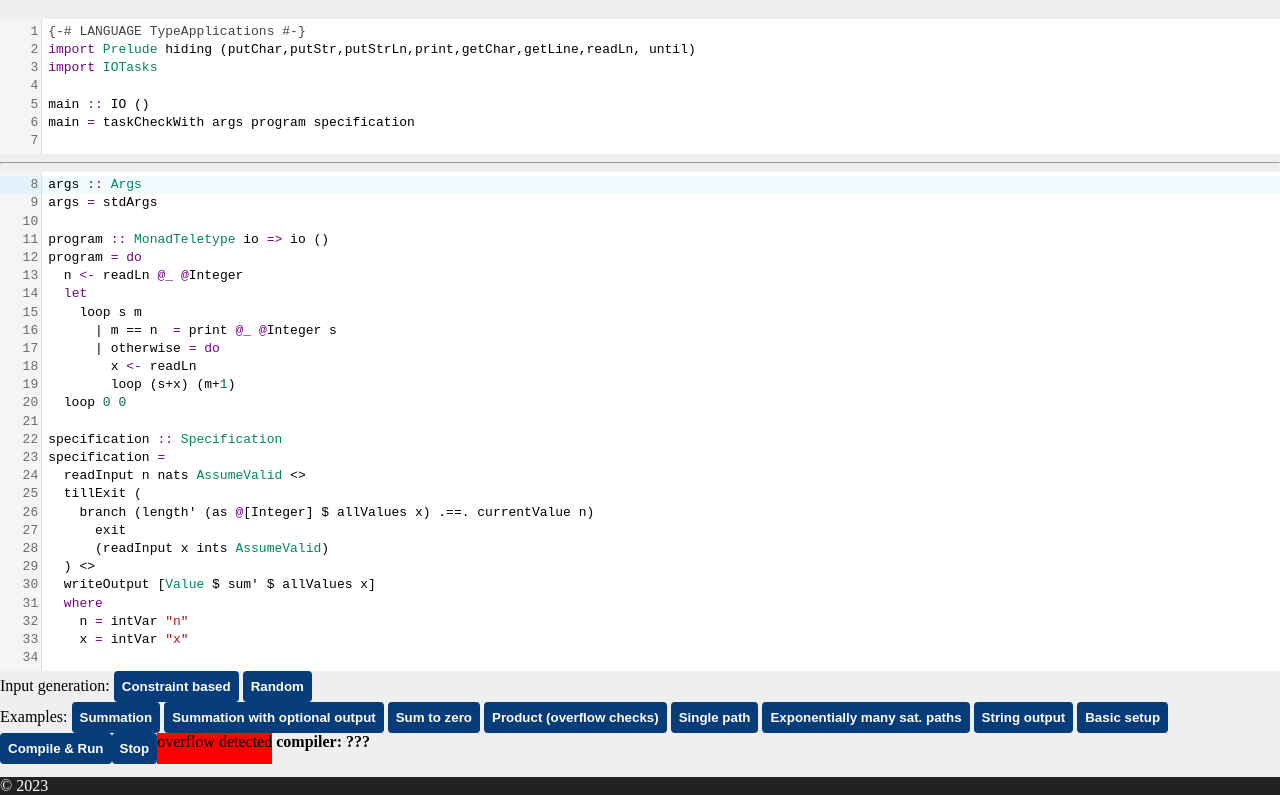
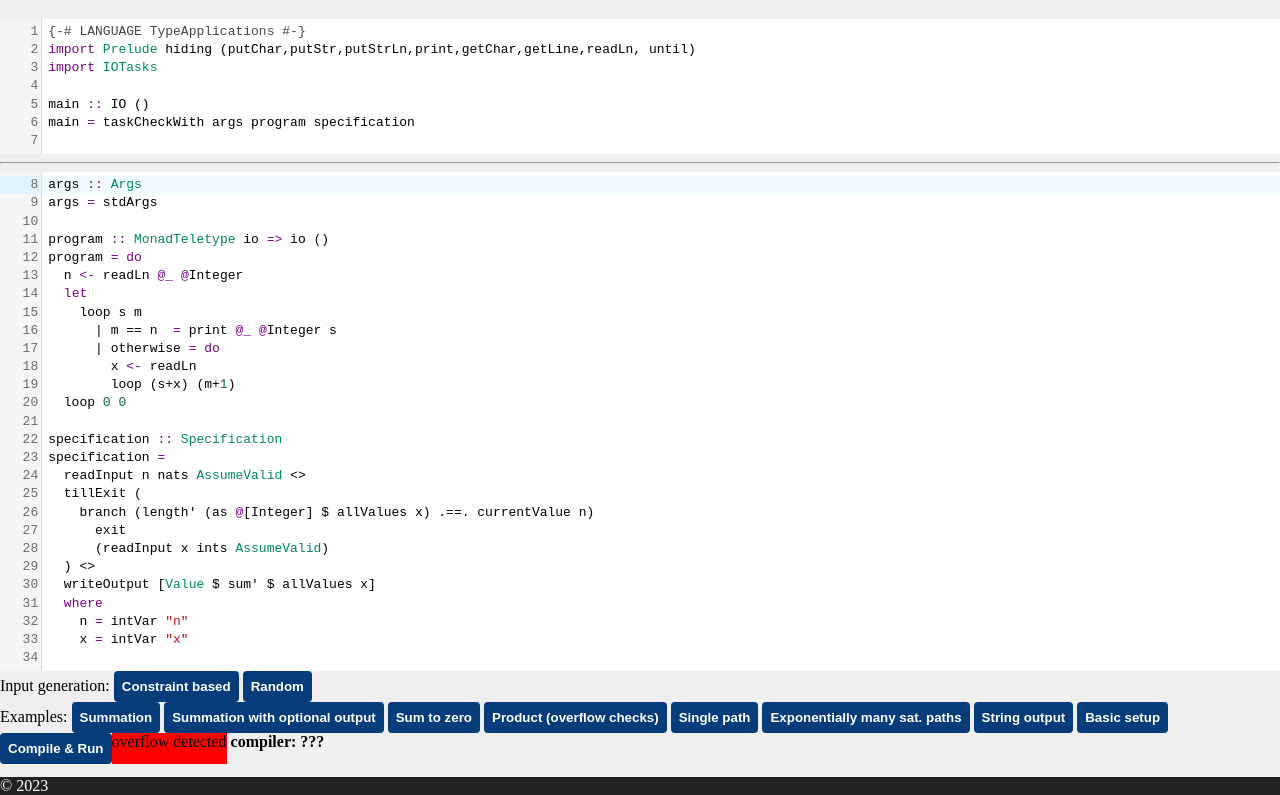
Before and after one commit to owestphal/IOTasks-demo, a website with bundled scripts: page site/mockup.html in a window 1280 px wide. Shown: the part 63-858 px from the top of the page. Built offline with nearby package versions, Linux system fonts and the light colour scheme; no server answers.

Commit message:
start stop button as inactive

```diff
--- a/site/mockup.html
+++ b/site/mockup.html
@@ -44,7 +44,7 @@
     </div>
     <div class="controls">
       <button id="compile-button">Compile & Run</button>
-      <button id="stop-button" class="">Stop</button>
+      <button id="stop-button" class="inactive">Stop</button>
       <div id="overflow-status" class="no-overflow">
         overflow detected
       </div>
```
